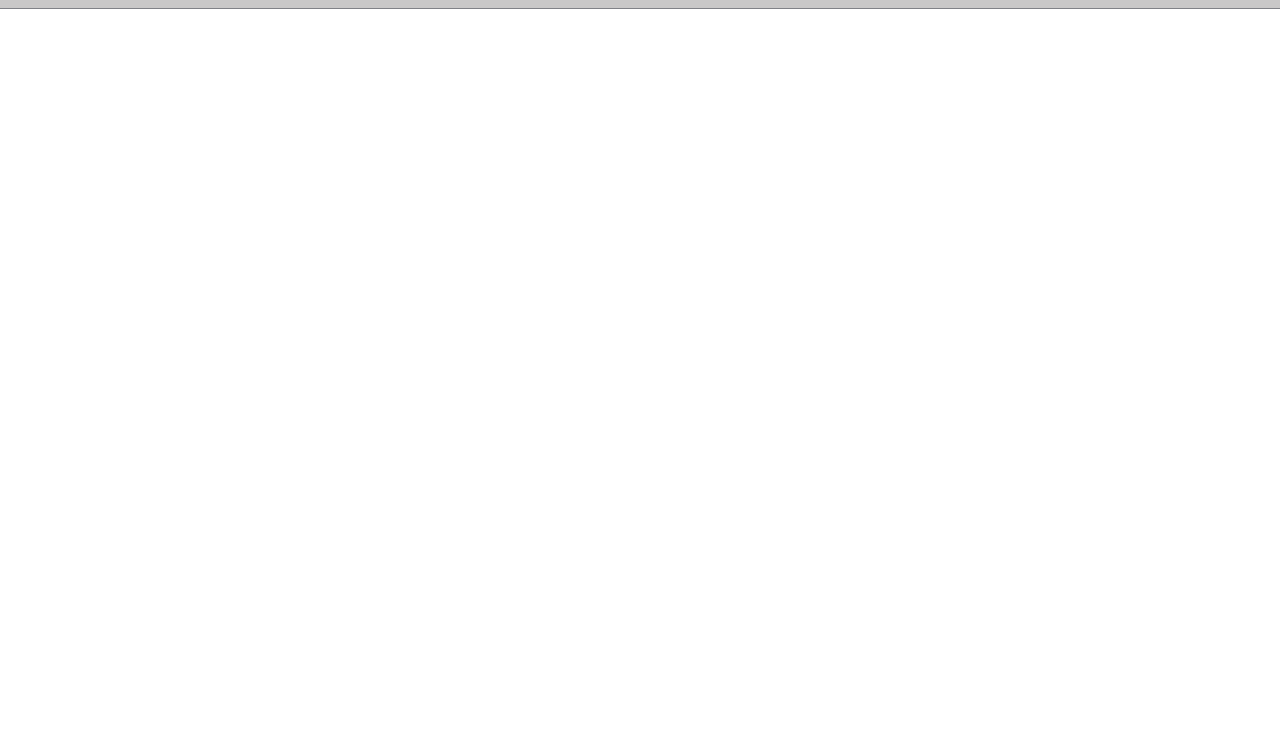
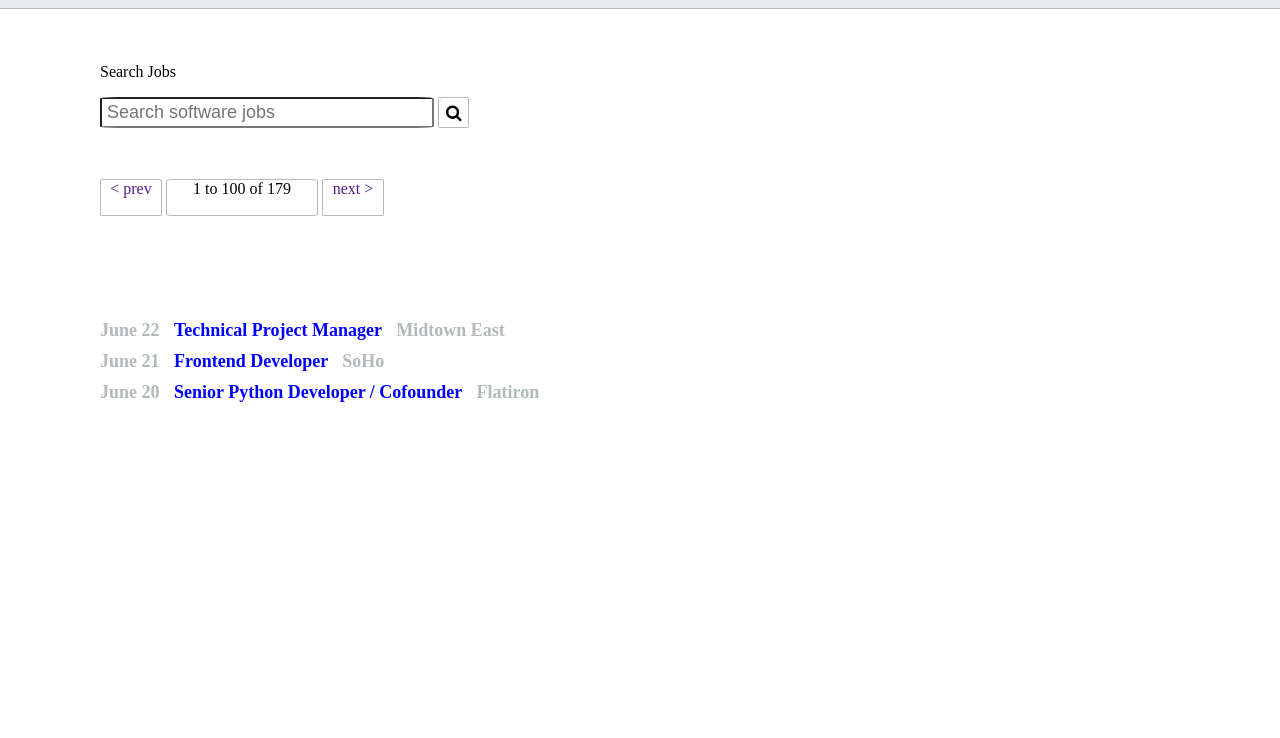
Before and after one commit to FujiAppleSauce/Gregs_List, a plain HTML site: page Gregs_List.html in a window 1280 px wide. Shown: the part 62-800 px from the top of the page. Drawn offline with Linux system fonts and the light colour scheme.

Commit message:
submitted but still needs revision

```diff
--- a/Gregs_List.html
+++ b/Gregs_List.html
@@ -1,49 +1,63 @@
 <!DOCTYPE html>
 <html>
 <head>
-  <title>Greg's List | search</title>
+	<title>Greg's List | search</title>
   <meta charset="utf-8" name="description" content="Use Greg's List to search for a job">
 
-  <!-- fonts  -->
-  <link href="https://fonts.googleapis.com/css?family=Roboto" rel="stylesheet">
-
-  <!-- reset -->
-  <!-- may need to remove this line, not sure yet <link rel="stylesheet" type="text/css" href="https://cdnjs.cloudflare.com/ajax/libs/normalize/4.1.1/normalize.min.css"> -->
-
-  <!-- styles -->
-  <link rel="stylesheet" type="text/css" href="search_page.css">
+  <link rel="stylesheet" type="text/css" href="search.css">
 
 </head>
 
 <header>
-
-    <h2> Greg's List </h2>
-  <nav class="wrap_link">
-      <a href="" class="hdr_link">Post</a>
-      <a href="" class="hdr_link">Account</a>
-  </nav>
-  </header>
-
-<section>
-
-
-
-
-</section>
-
-
-
-<main>
-
+	<h2> Greg's List </h2>
+	<nav class="wrap_link">
+		<a href="" class="hdr_link"> Post </a>
+		<a href="" class="hdr_link"> Account </a>
+	</nav>
+</header>
 
 
 
 <body>
 
+	<p> Search Jobs </p>
+	<form>
+		<input type="text" placeholder="Search software jobs" class="wrap_search">
+		<input type="image" name="image" src="magnifying-glass.png" class="wrap_search">
+	</form>
 
+	<div>
+		<a class="box box_lr" href=""> < prev </a>
+		<p class="box box_ctr"> 1 to 100 of 179 </p>
+		<a class="box box_lr" href=""> next > </a>
 
+	</div>
+
+<main>
+
+	<ul class="job_list">
+		<li class="job_link">
+			<span class="date">June 22 </span>
+			<a href="#" class="job_title"> Technical Project Manager </a>
+			<span class="job_locn"> Midtown East </span>
+		</li>
+
+		<li class="job_link">
+			<span class="date">June 21 </span>
+			<a href="#" class="job_title"> Frontend Developer </a>
+			<span class="job_locn"> SoHo </span>
+		</li>
+
+		<li class="job_link">
+			<span class="date">June 20 </span>
+			<a href="#" class="job_title"> Senior Python Developer / Cofounder </a>
+			<span class="job_locn"> Flatiron </span>
+		</li>
+
+	</ul>
+
+</main>
 </body>
 
 
-</main>
 </html>
--- /dev/null
+++ b/search.css
@@ -0,0 +1,43 @@
+header { position: fixed; top: 0; left: 0; right: 0; height: 70px; background-color: #EAEDED; border-bottom: 1px solid #B2BABB; }
+
+h2 { display: inline-block; padding-left: 15px;}
+
+.wrap_link { position: absolute; right: 15px; top: 25px;}
+
+.hdr_link { font-size: 20px; margin-right: 10px; color: purple; text-decoration: none; }
+
+/* Search Section */
+
+body { margin-top: 125px; margin-left: 100px; }
+
+
+.wrap_search { height: 35px; width: 370; vertical-align: bottom; border-radius: 5%; }
+
+input[type=text] { width:320px; padding: 5px;  height: 17px; font-size: 18px; }
+
+input[type=image] { border: 1px solid #B2BABB; padding: 1px; height: 27px; }
+
+
+/* Number of results and option to click previous page or next page */
+
+div { margin-top: 35px; margin-bottom: 70px; }
+
+.box { border: 1px solid #B2BABB; text-decoration: none; text-align: center; border-radius: 5%; }
+
+.box_lr{ display: inline-block; height: 35px; width: 60px; }
+
+.box_ctr { display: inline-block; height: 35px; width: 150px; }
+
+
+/* Job results section, clickable link to job posting */
+
+
+a.job_title { color: blue; }
+
+.job_list { list-style: none; display: inline-block; font-size: 18px; font-weight: 600; padding: 0px; }
+
+.job_link { list-style: none; margin-bottom: 10px; }
+
+.date, .job_title { margin-right: 10px; text-decoration: none; }
+
+.date, .job_locn { color: #B2BABB; }
```
Also changed, not shown: magnifying-glass.png (added).
